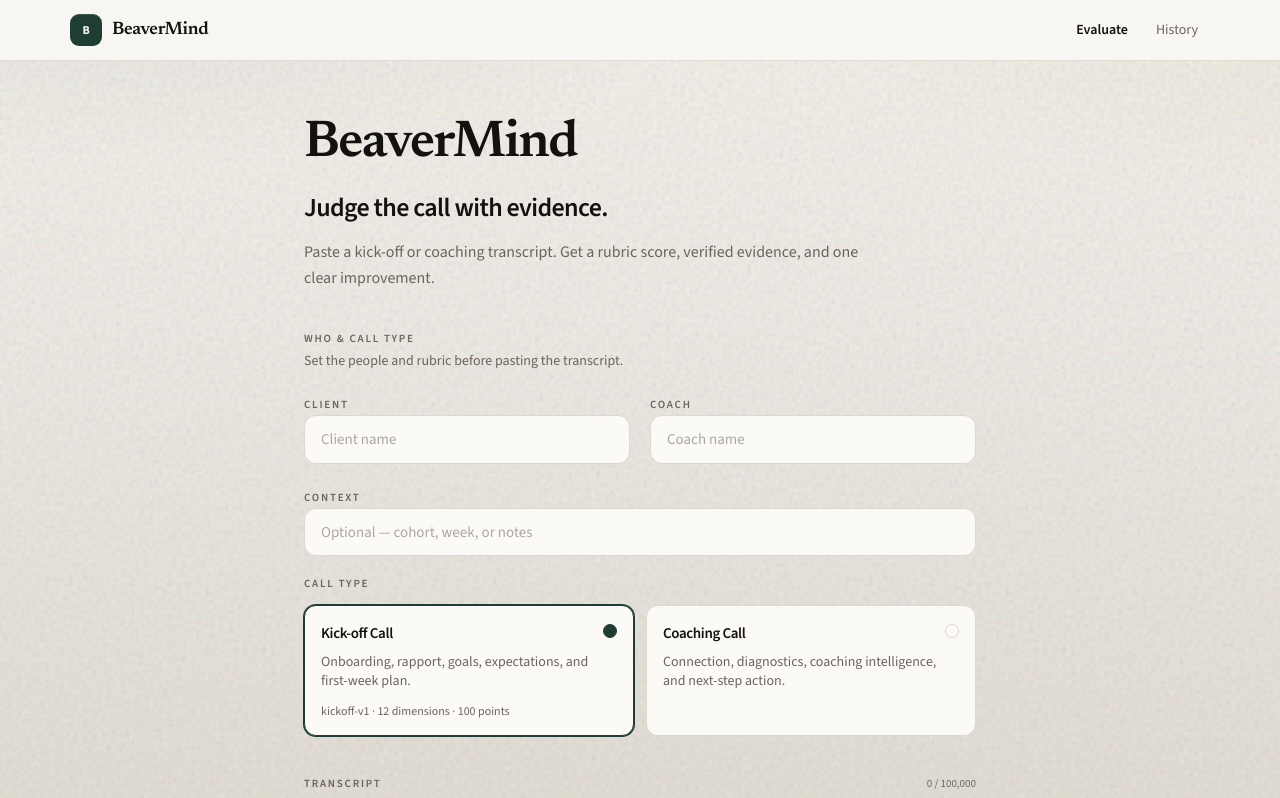
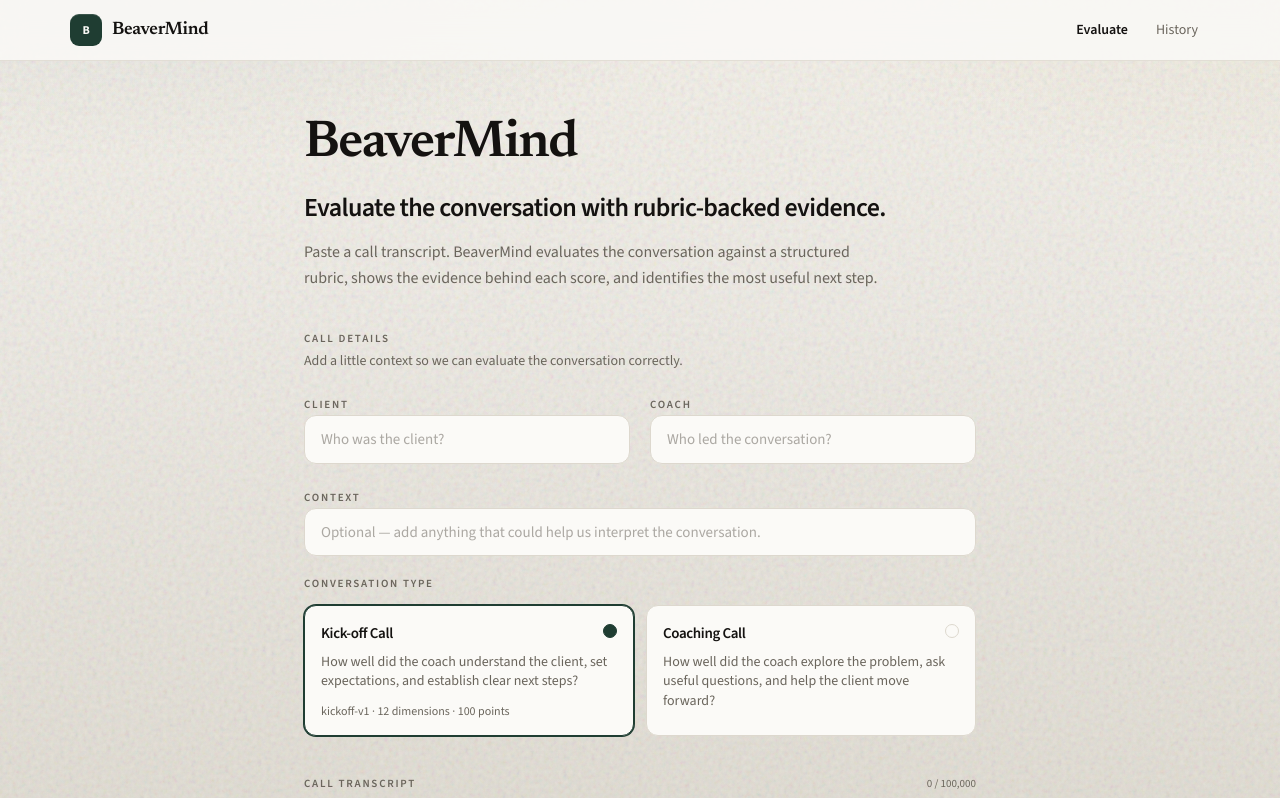
Before and after one commit to PoojaNawar/Beavermind, a Next.js app: page / in a window 1280 px wide. Shown: the top 798 px of the page. Built offline with nearby package versions, Linux system fonts and the light colour scheme.

Commit message:
Clarify evaluation page copy for a human, rubric-backed tone.

```diff
--- a/app/page.tsx
+++ b/app/page.tsx
@@ -26,11 +26,12 @@ export default function HomePage() {
           BeaverMind
         </p>
         <h1 className="mt-4 text-[22px] font-semibold tracking-tight text-[var(--ink)] sm:text-[26px]">
-          Judge the call with evidence.
+          Evaluate the conversation with rubric-backed evidence.
         </h1>
         <p className="mt-3 max-w-xl text-[16px] leading-relaxed text-[var(--muted)]">
-          Paste a kick-off or coaching transcript. Get a rubric score, verified
-          evidence, and one clear improvement.
+          Paste a call transcript. BeaverMind evaluates the conversation against
+          a structured rubric, shows the evidence behind each score, and
+          identifies the most useful next step.
         </p>
       </div>
       <div className="bm-fade-up bm-fade-up-delay-1 mt-10">
--- a/components/EvaluationForm.tsx
+++ b/components/EvaluationForm.tsx
@@ -17,9 +17,9 @@ export interface RubricSummary {
 
 const CALL_BLURBS: Record<CallType, string> = {
   kickoff:
-    "Onboarding, rapport, goals, expectations, and first-week plan.",
+    "How well did the coach understand the client, set expectations, and establish clear next steps?",
   coaching:
-    "Connection, diagnostics, coaching intelligence, and next-step action.",
+    "How well did the coach explore the problem, ask useful questions, and help the client move forward?",
 };
 
 const inputClass =
@@ -107,10 +107,10 @@ export function EvaluationForm({
       <section className="space-y-5">
         <div>
           <h2 className="text-[11px] font-semibold uppercase tracking-[0.16em] text-[var(--muted)]">
-            Who &amp; call type
+            Call details
           </h2>
           <p className="mt-1 text-sm text-[var(--muted)]">
-            Set the people and rubric before pasting the transcript.
+            Add a little context so we can evaluate the conversation correctly.
           </p>
         </div>
 
@@ -126,7 +126,7 @@ export function EvaluationForm({
               id="clientName"
               value={clientName}
               onChange={(e) => setClientName(e.target.value)}
-              placeholder="Client name"
+              placeholder="Who was the client?"
               disabled={busy}
               className={inputClass}
             />
@@ -142,7 +142,7 @@ export function EvaluationForm({
               id="coachName"
               value={coachName}
               onChange={(e) => setCoachName(e.target.value)}
-              placeholder="Coach name"
+              placeholder="Who led the conversation?"
               disabled={busy}
               className={inputClass}
             />
@@ -160,7 +160,7 @@ export function EvaluationForm({
             id="clientDetails"
             value={clientDetails}
             onChange={(e) => setClientDetails(e.target.value)}
-            placeholder="Optional — cohort, week, or notes"
+            placeholder="Optional — add anything that could help us interpret the conversation."
             disabled={busy}
             className={inputClass}
           />
@@ -168,7 +168,7 @@ export function EvaluationForm({
 
         <fieldset>
           <legend className="text-[11px] font-semibold uppercase tracking-[0.16em] text-[var(--muted)]">
-            Call type
+            Conversation type
           </legend>
           <div className="mt-3 grid gap-3 sm:grid-cols-2">
             {callTypes.map((opt) => {
@@ -223,10 +223,10 @@ export function EvaluationForm({
         <div className="flex flex-wrap items-baseline justify-between gap-2">
           <div>
             <h2 className="text-[11px] font-semibold uppercase tracking-[0.16em] text-[var(--muted)]">
-              Transcript
+              Call transcript
             </h2>
             <p className="mt-1 text-sm text-[var(--muted)]">
-              Paste the call, or upload a plain-text file.
+              Paste the transcript below or upload a .txt or .md file.
             </p>
           </div>
           <span
@@ -242,7 +242,7 @@ export function EvaluationForm({
           value={transcript}
           onChange={(e) => setTranscript(e.target.value)}
           rows={14}
-          placeholder="Paste the call transcript here…"
+          placeholder="Paste the conversation here…"
           className="min-h-[260px] w-full resize-y rounded-xl border border-[var(--line)] bg-[var(--card)] px-4 py-4 font-mono text-[13px] leading-relaxed text-[var(--ink)] outline-none transition placeholder:text-[var(--muted)]/55 focus:border-[var(--accent)] focus:shadow-[0_0_0_3px_var(--accent-soft)]"
           disabled={busy}
         />
```
